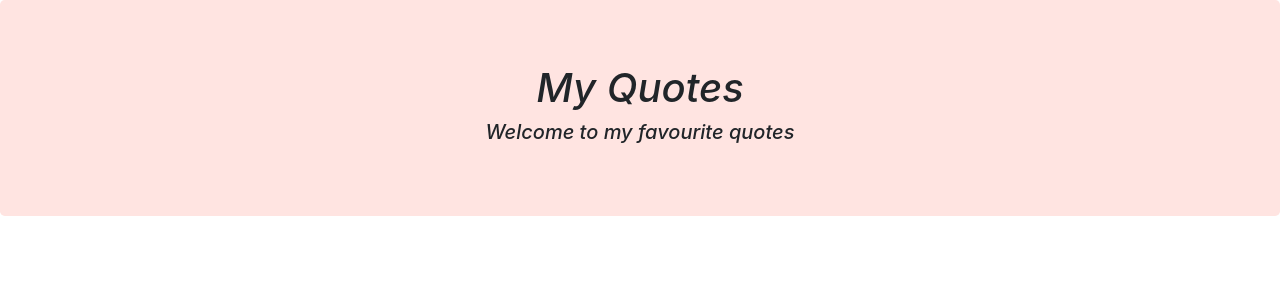
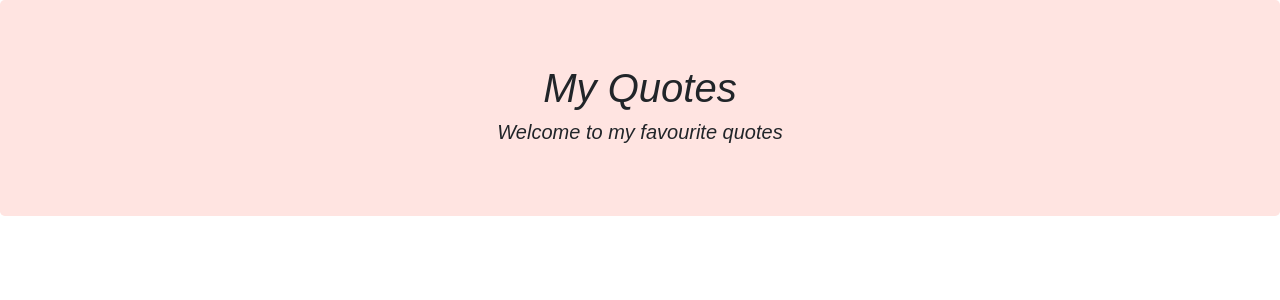
Before and after one commit to AdlightAkinyi/Quote-app, an Angular app: page / in a window 1280 px wide. Shown: the top 300 px of the page. Built offline with nearby package versions, Linux system fonts and the light colour scheme.

Commit message:
edited files

```diff
--- a/package.json
+++ b/package.json
@@ -27,7 +27,7 @@
     "@angular/cli": "~13.3.2",
     "@angular/compiler-cli": "~13.3.0",
     "@types/jasmine": "~3.10.0",
-    "@types/node": "^12.11.1",
+    "@types/node": "^12.20.47",
     "jasmine-core": "~4.0.0",
     "karma": "~6.3.0",
     "karma-chrome-launcher": "~3.1.0",
--- a/src/app/app.component.ts
+++ b/src/app/app.component.ts
@@ -7,5 +7,6 @@ import { Component } from '@angular/core';
   styleUrls: ['./app.component.css']
 })
 export class AppComponent {
+
   title = 'quote';
 }
--- a/src/app/quote/quote.component.css
+++ b/src/app/quote/quote.component.css
@@ -19,4 +19,5 @@
     font-size: 20px;
   }
   .row{
+
   }
--- a/src/app/quote/quote.component.ts
+++ b/src/app/quote/quote.component.ts
@@ -8,6 +8,9 @@ import { Quote } from '../quote';
 })
  export class QuoteComponent implements OnInit {
   myQuotes:Quote[] = [
+  //   new Quote(1, 'Life Quote', 'All that we are is the result of what we have thought','Serena Williams',new Date(2019,3,11),
+  //  new Quote(2, 'Health Quote', 'A few germs never hurt anyone','Serena Williams',new Date(2019,6,11)),
+  // new Quote(3, 'Wisdom Quote','Sometimes the questions are complicated, and the answers are simple.','Dr. Seuss',new Date(2019,1,12)),
     new Quote(1, 'Life Quote', 'All that we are is the result of what we have thought','Serena Williams',new Date(2019,9,14)),
     new Quote(2, 'Health Quote', 'A few germs never hurt anyone','Serena Williams',new Date(2019,6,9)),
     new Quote(3, 'Wisdom Quote','Sometimes the questions are complicated, and the answers are simple.','Dr. Seuss',new Date(2019,1,12)),
@@ -38,4 +41,5 @@ addNewQuote(myQuote){
    ngOnInit() {
   }
 
+
  }
--- a/src/main.ts
+++ b/src/main.ts
@@ -1,6 +1,6 @@
 import { enableProdMode } from '@angular/core';
 import { platformBrowserDynamic } from '@angular/platform-browser-dynamic';
-
+import { NgModule }      from '@angular/core';
 import { AppModule } from './app/app.module';
 import { environment } from './environments/environment';
 
--- a/src/styles.css
+++ b/src/styles.css
@@ -1 +1,5 @@
 /* You can add global styles to this file, and also import other style files */
+*{
+    font-family: 'Oxygen', sans-serif;
+    overflow-x: hidden;
+  }
```
Also changed, not shown: src/app/quote-form/quote-form.component.ts (+4 -4 lines), src/app/quote-info/quote-info.component.ts (+4 -3 lines), tsconfig.json (+31 -1 lines), 1 other file (tests, documents, lock files or other folders). Lines whose indentation alone changed are shown as unchanged.
